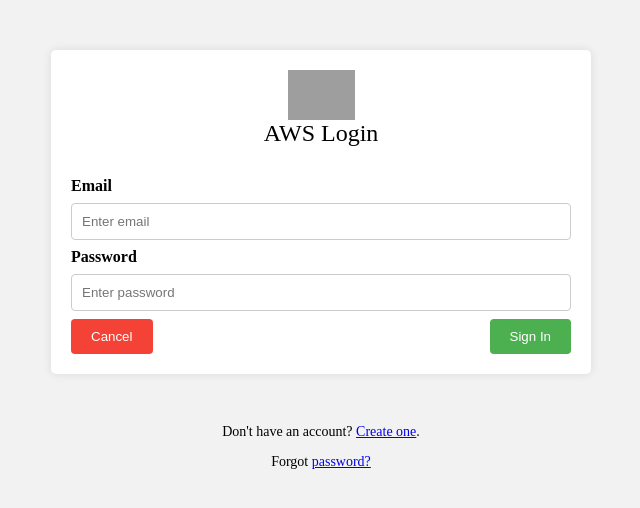
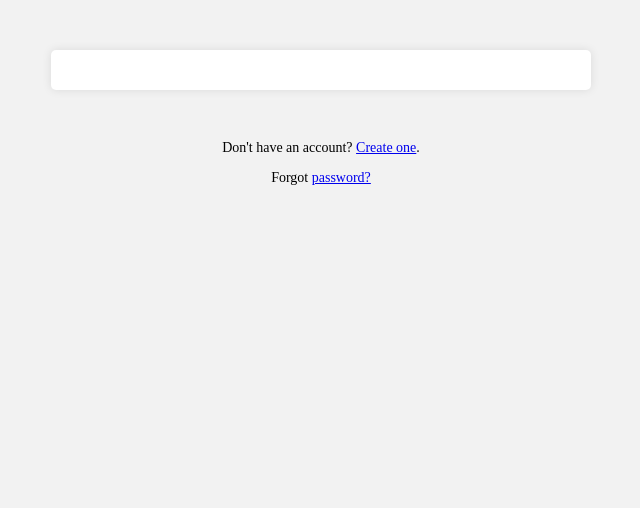
Before and after one commit to kiumarsj/university-managment-api, a Flask app: page / in a window 1280 px wide. Shown: the top 508 px of the page, without its empty margins (319-959 px from the left). Run offline with Flask 3, Linux system fonts and the light colour scheme; grey boxes are pictures that could not be loaded.

Commit message:
adding web app ability

```diff
--- a/app/__init__.py
+++ b/app/__init__.py
@@ -1,26 +1,27 @@
-from flask import Flask, jsonify
+from flask import Flask, jsonify, render_template
 from flask_sqlalchemy import SQLAlchemy
 from flask_migrate import Migrate
-# from flask_script import Manager
 # from flask_login import LoginManager
 from flask_mail import Mail
-
-from app.blueprints.apiv1 import blueprint as blue
-from config import DevelopmentConfig
+from app.blueprints.apiv1 import blueprint as bluev1
+# from app.blueprints.apiv2 import blueprint as bluev2
+from config import *
 
 app = Flask(__name__)
-app.register_blueprint(blue)
+app.register_blueprint(bluev1)
+# app.register_blueprint(bluev2)
 # app.config.from_object('config.Config')
 app.config.from_object(DevelopmentConfig)
 
 db = SQLAlchemy(app)
 migrate = Migrate(app, db)
-# manager = Manager(app)
 # login_manager = LoginManager(app)
 mail = Mail(app)
-
 from app.views import *
 
 @app.route('/')
 def index():
-    return jsonify({'message': 'Welcome to the University Management System API.'})
+    if request.headers.get("Content-Type") in ['application/json', 'Application/JSON'] or request.headers.get("content-type") in ['application/json', 'Application/JSON']:
+        return jsonify({'message': 'Welcome to the University Management System API.'}), 200
+    else:
+        return render_template('index.html'), 200
--- /dev/null
+++ b/app/static/styles/index.css
@@ -0,0 +1,78 @@
+body {
+    background-color: #f2f2f2;
+  }
+
+  /* Style the form */
+  form {
+    width: 500px;
+    margin: 50px auto;
+    padding: 20px;
+    border-radius: 5px;
+    background-color: #fff;
+    box-shadow: 0px 0px 10px rgba(0,0,0,0.1);
+  }
+
+  /* Style the form header */
+  .header {
+    text-align: center;
+    font-size: 24px;
+    margin-bottom: 30px;
+  }
+
+  /* Style the form input fields */
+  input[type=email], input[type=password] {
+    width: 100%;
+    padding: 10px;
+    margin: 8px 0;
+    border: 1px solid #ccc;
+    border-radius: 4px;
+    box-sizing: border-box;
+  }
+
+  /* Style the form submit button */
+  input[type=submit] {
+    background-color: #4CAF50;
+    color: white;
+    padding: 10px 20px;
+    border: none;
+    border-radius: 4px;
+    cursor: pointer;
+    float: right;
+  }
+
+  /* Style the form cancel button */
+  .cancelbtn {
+    background-color: #f44336;
+    color: white;
+    padding: 10px 20px;
+    border: none;
+    border-radius: 4px;
+    cursor: pointer;
+    float: left;
+  }
+
+  /* Add a clear fix to the form buttons */
+  .clearfix::after {
+    content: "";
+    clear: both;
+    display: table;
+  }
+
+  /* Style the form footer */
+  .footer {
+    text-align: center;
+    font-size: 14px;
+    margin-top: 30px;
+  }
+
+  /* Style the AWS logo */
+  .logo {
+    display: block;
+    margin: 0 auto;
+    width: 150px;
+    height: 50px;
+    background-image: url('https://d1.awsstatic.com/logos/aws-logo-lockups/poweredbyaws/PB_AWS_logo_RGB_STK_2up_50x.668ecd6f61b6e36db6daa8cb9624c7faaf34c4df.png');
+    background-size: contain;
+    background-repeat: no-repeat;
+    background-position: center;
+  }
--- a/app/templates/index.html
+++ b/app/templates/index.html
@@ -2,105 +2,14 @@
 <html lang="en">
 <head>
   <meta charset="UTF-8">
-  <title>AWS Login</title>
-  <style>
-    /* Style the body */
-    body {
-      background-color: #f2f2f2;
-    }
-
-    /* Style the form */
-    form {
-      width: 500px;
-      margin: 50px auto;
-      padding: 20px;
-      border-radius: 5px;
-      background-color: #fff;
-      box-shadow: 0px 0px 10px rgba(0,0,0,0.1);
-    }
-
-    /* Style the form header */
-    .header {
-      text-align: center;
-      font-size: 24px;
-      margin-bottom: 30px;
-    }
-
-    /* Style the form input fields */
-    input[type=email], input[type=password] {
-      width: 100%;
-      padding: 10px;
-      margin: 8px 0;
-      border: 1px solid #ccc;
-      border-radius: 4px;
-      box-sizing: border-box;
-    }
-
-    /* Style the form submit button */
-    input[type=submit] {
-      background-color: #4CAF50;
-      color: white;
-      padding: 10px 20px;
-      border: none;
-      border-radius: 4px;
-      cursor: pointer;
-      float: right;
-    }
-
-    /* Style the form cancel button */
-    .cancelbtn {
-      background-color: #f44336;
-      color: white;
-      padding: 10px 20px;
-      border: none;
-      border-radius: 4px;
-      cursor: pointer;
-      float: left;
-    }
-
-    /* Add a clear fix to the form buttons */
-    .clearfix::after {
-      content: "";
-      clear: both;
-      display: table;
-    }
-
-    /* Style the form footer */
-    .footer {
-      text-align: center;
-      font-size: 14px;
-      margin-top: 30px;
-    }
-
-    /* Style the AWS logo */
-    .logo {
-      display: block;
-      margin: 0 auto;
-      width: 150px;
-      height: 50px;
-      background-image: url('https://d1.awsstatic.com/logos/aws-logo-lockups/poweredbyaws/PB_AWS_logo_RGB_STK_2up_50x.668ecd6f61b6e36db6daa8cb9624c7faaf34c4df.png');
-      background-size: contain;
-      background-repeat: no-repeat;
-      background-position: center;
-    }
-  </style>
+  <link rel="stylesheet" href="{{ url_for('static',filename='styles/index.css') }}">
+  <link rel="preconnect" href="https://fonts.googleapis.com">
+  <link rel="preconnect" href="https://fonts.gstatic.com" crossorigin>
+  <link href="https://fonts.googleapis.com/css2?family=Vazirmatn:wght@300&display=swap" rel="stylesheet">
+  <title>University Managment System</title>
 </head>
 <body>
-  <form>
-    <div class="header">
-      <span class="logo"></span>
-      AWS Login
-    </div>
-    <label for="email"><b>Email</b></label>
-    <input type="email" placeholder="Enter email" name="email" required>
-
-    <label for="password"><b>Password</b></label>
-    <input type="password" placeholder="Enter password" name="password" required>
-
-    <div class="clearfix">
-      <button type="button" class="cancelbtn">Cancel</button>
-      <input type="submit" value="Sign In">
-    </div>
+  <form id="index-form">
   </form>
   <div class="footer">
     <p>Don't have an account? <a href="#">Create one</a>.</p>
--- a/app/views.py
+++ b/app/views.py
@@ -4,11 +4,6 @@ from flask import jsonify, request, render_template, url_for
 from flask_mail import Message
 from werkzeug.security import generate_password_hash, check_password_hash
 import jwt, datetime
-
-# Root
-@app.route('/')
-def Main():
-    return render_template('index.html')
 
 # Login
 @app.route('/login', methods=['GET', 'POST'])
--- a/run.py
+++ b/run.py
@@ -2,4 +2,4 @@ from app import app, db
 
 if __name__ == '__main__':
     db.create_all()
-    app.run(debug=True)
+    app.run()
```
